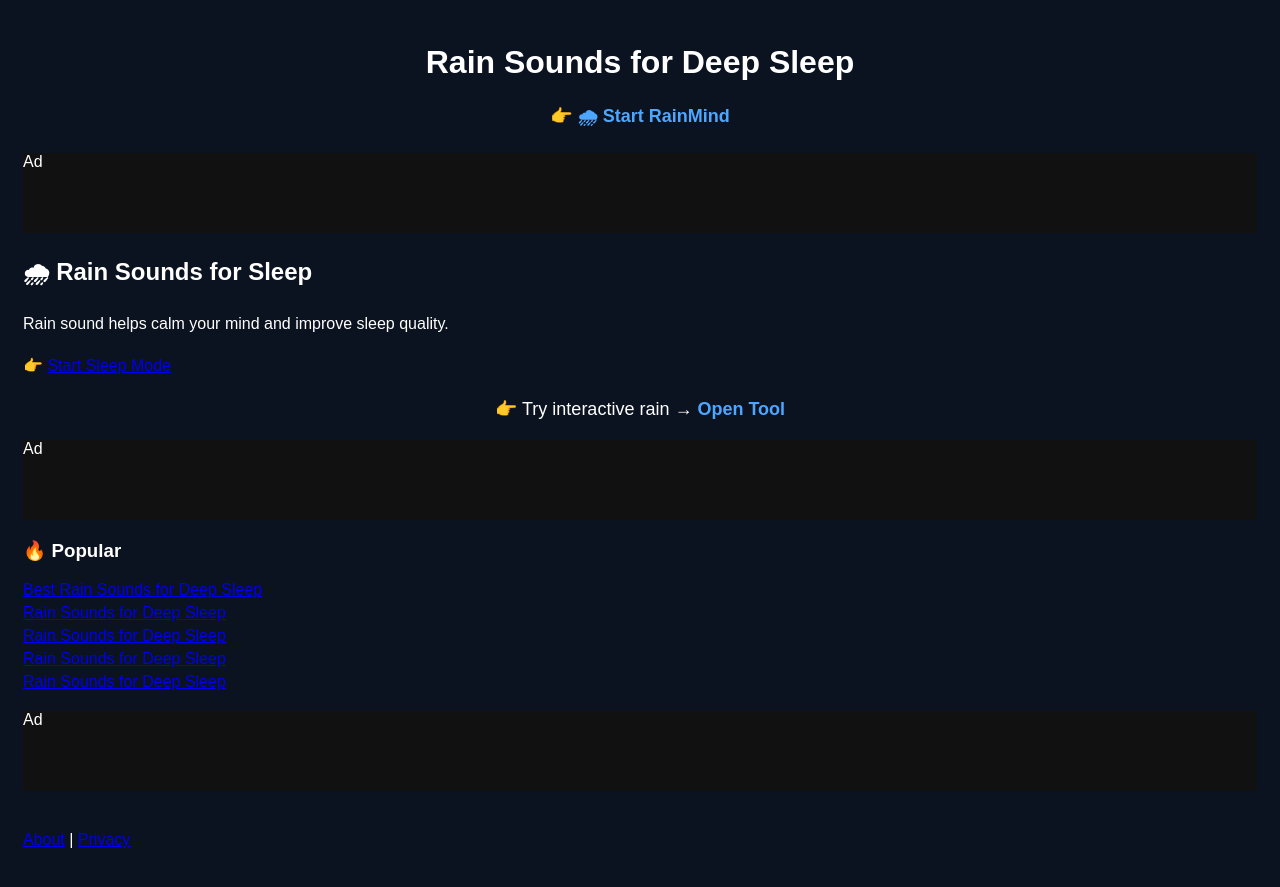
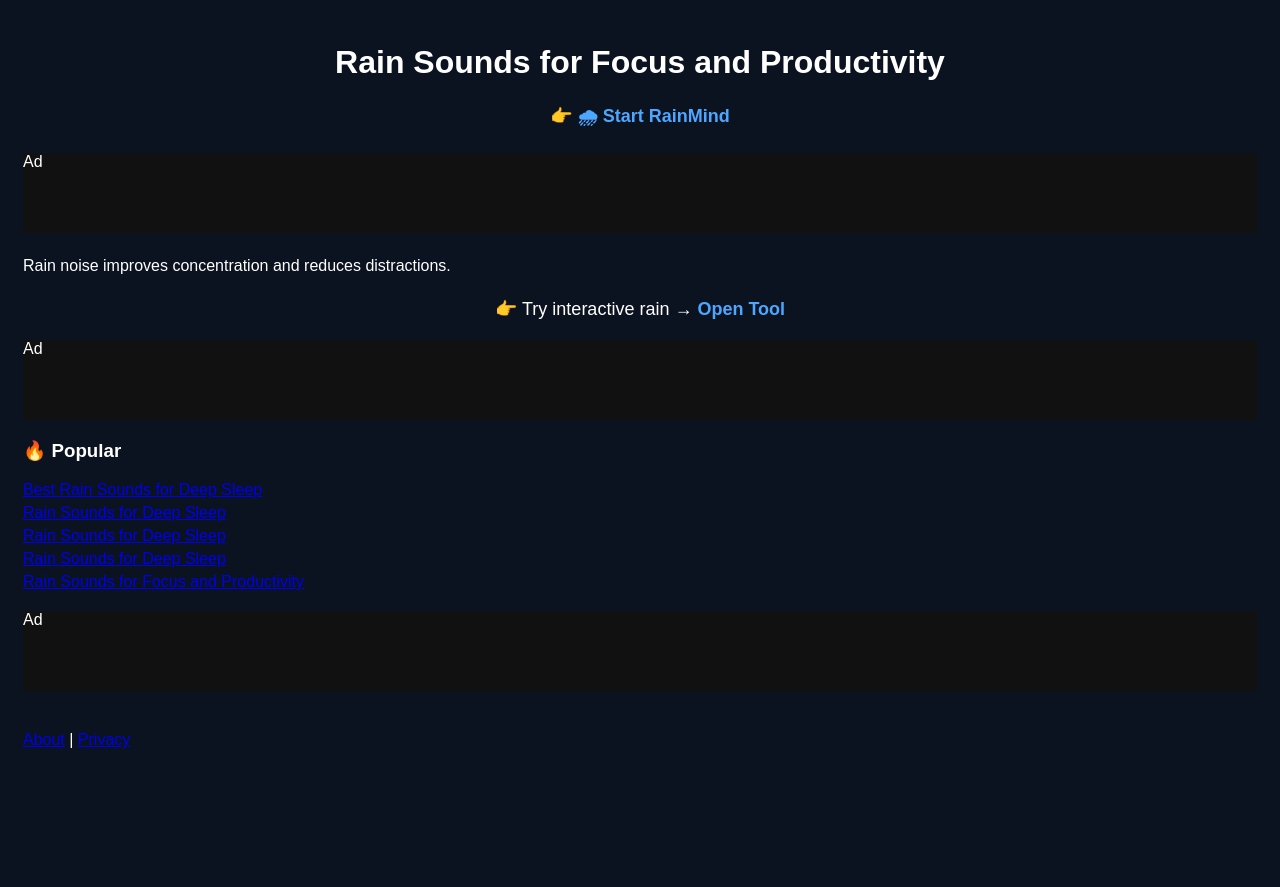
Before and after one commit to choijangwook/RainMind, a Jekyll site: the page built from _posts/2026-05-03-focus.md, in a window 1280 px wide. Shown: the top 887 px of the page. Built offline with Jekyll 4.4.1, drawn with Linux system fonts in a browser that asks for light colours.

Commit message:
Change post title and description for focus
Updated title and description to reflect focus and productivity theme.

```diff
--- a/_posts/2026-05-03-focus.md
+++ b/_posts/2026-05-03-focus.md
@@ -1,12 +1,8 @@
 ---
 layout: post
-title: "Rain Sounds for Deep Sleep"
-description: "Sleep better with rain sounds"
+title: "Rain Sounds for Focus and Productivity"
+description: "Stay focused using rain sound ambience"
 categories: [focus]
 ---
 
-## 🌧 Rain Sounds for Sleep
-
-Rain sound helps calm your mind and improve sleep quality.
-
-👉 [Start Sleep Mode]({{ site.baseurl }}/index.html)
+Rain noise improves concentration and reduces distractions.
```
